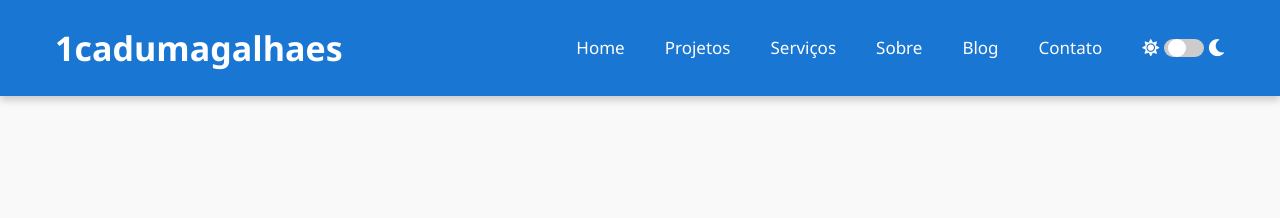
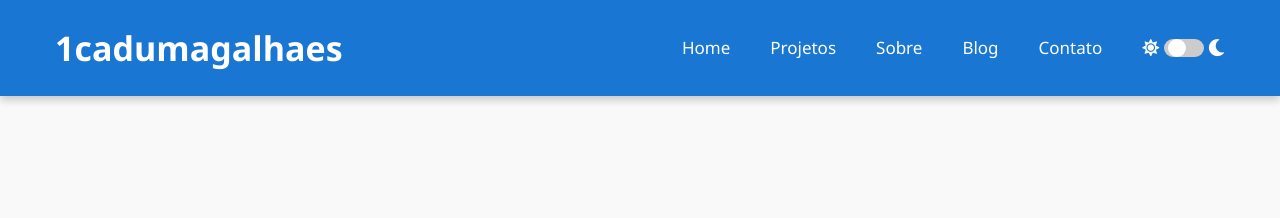
Before and after one commit to 1cadumagalhaes/1cadumagalhaes.github.io, a Jekyll site: the page built from index.html, in a window 1280 px wide. Shown: the top 218 px of the page. Built offline with Jekyll 4.4.1, drawn with Linux system fonts in a browser that asks for light colours.

Commit message:
fix: config.yml

```diff
--- a/_config.yml
+++ b/_config.yml
@@ -23,7 +23,7 @@ email: contato@1cadumagalhae.dev
 description: >- # this means to ignore newlines until "baseurl:"
   "Aqui você encontrará meus projetos e alguns conteúdos relacionados a tecnologia."
 baseurl: "/" # the subpath of your site, e.g. /blog
-url: "https://1cadumagalhaes.github.io" # the base hostname & protocol for your site, e.g. http://example.com
+url: "https://cadumagalhaes.dev" # the base hostname & protocol for your site, e.g. http://example.com
 twitter_username: 1cadumagalhaes
 github_username:  1cadumagalhaes
 
--- a/_includes/header.html
+++ b/_includes/header.html
@@ -12,7 +12,6 @@
             <ul class="nav row" id="topnav">
                 <li><a href="/">Home</a></li>
                 <li><a href="/projetos/">Projetos</a></li>
-                <li><a href="/servicos/">Serviços</a></li>
                 <li><a href="/sobre/">Sobre</a></li>
                 <li><a href="/blog/">Blog</a></li>
                 <li><a href="/contato/">Contato</a></li>
```
